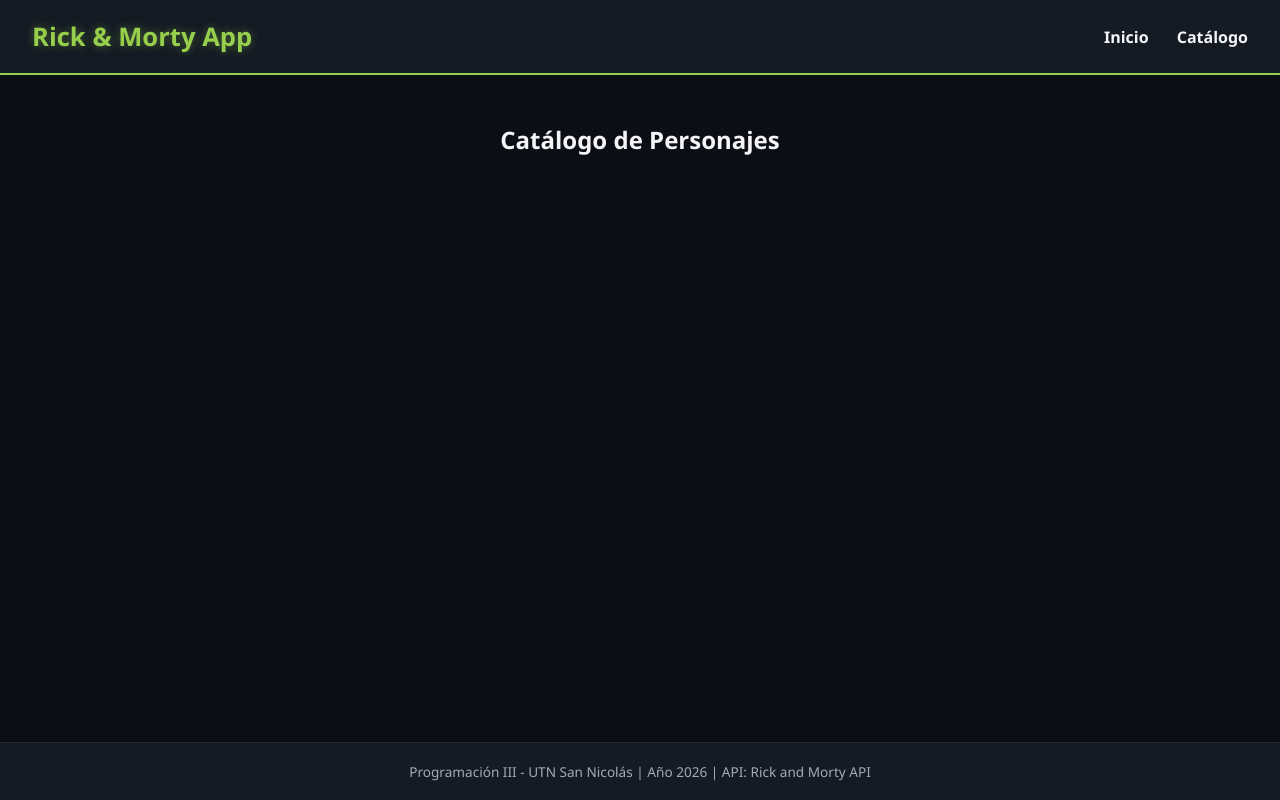
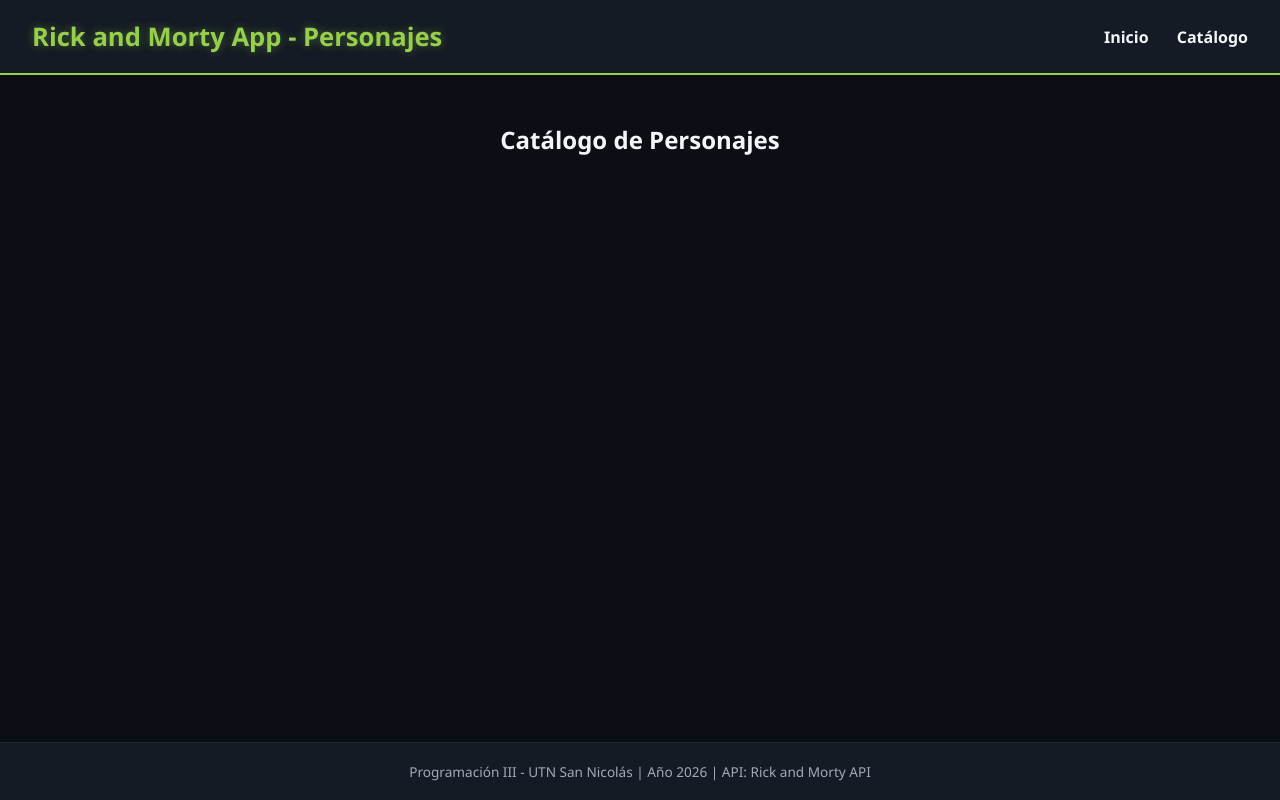
Before and after one commit to ManuelPociello/TP2Programacion3, a website built with Vite: page catalogo.html in a window 1280 px wide. Built offline with nearby package versions, Linux system fonts and the light colour scheme.

Commit message:
Se agrega un favicon y se corrigen los titulos

```diff
--- a/catalogo.html
+++ b/catalogo.html
@@ -3,11 +3,12 @@
 <head>
   <meta charset="UTF-8">
   <meta name="viewport" content="width=device-width, initial-scale=1.0">
-  <title>Catálogo Rick and Morty - Personajes</title>
+  <link rel="icon" type="image/png" href="https://i.pinimg.com/originals/5b/53/73/5b537363393dc26c68b566fe482eb32d.png">
+  <title>Rick and Morty App - Personajes</title>
 </head>
 <body>
   <header>
-    <h1>Rick & Morty App</h1>
+    <h1>Rick and Morty App - Personajes</h1>
     <nav>
       <a href="./index.html">Inicio</a>
       <a href="./catalogo.html">Catálogo</a>
```
Also changed, not shown: index.html (+2 -1 lines).
